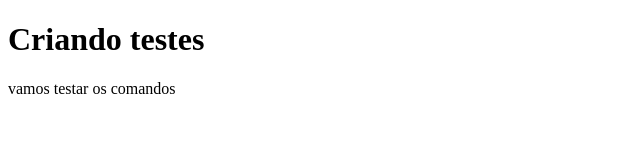
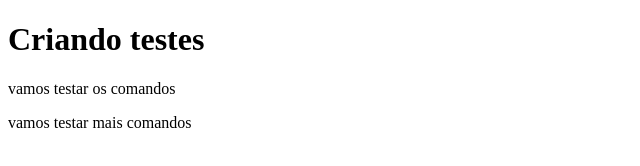
Before and after one commit to brunodepaula95/git-github, a plain HTML site: page index.html in a window 1280 px wide. Shown: the whole page, without its empty margins (0-640 px from the left). Drawn offline with Linux system fonts and the light colour scheme.

Commit message:
atualização correta

```diff
--- a/index.html
+++ b/index.html
@@ -8,6 +8,7 @@
 <body>
     <h1>Criando testes</h1>
     <p>vamos testar os comandos</p>
+    <p>vamos testar mais comandos</p>
 
     </p>
 </body>
```
